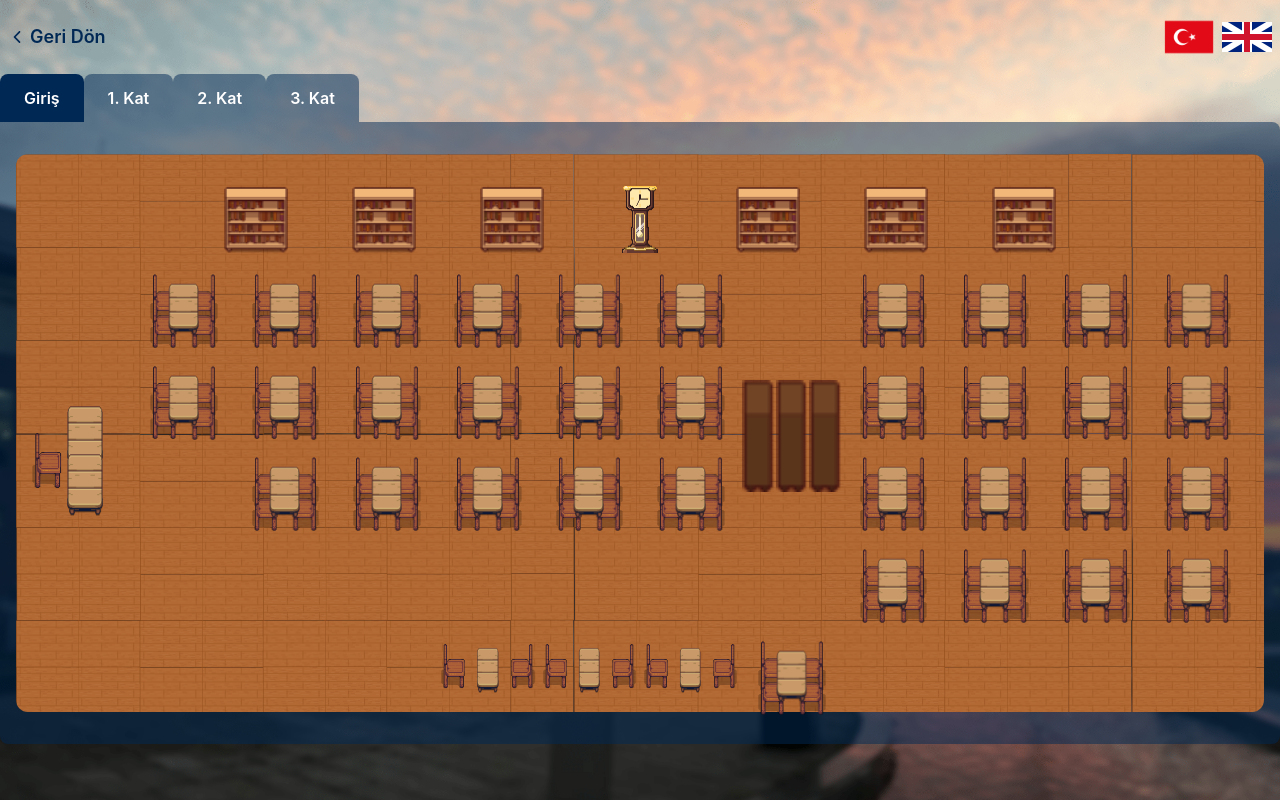
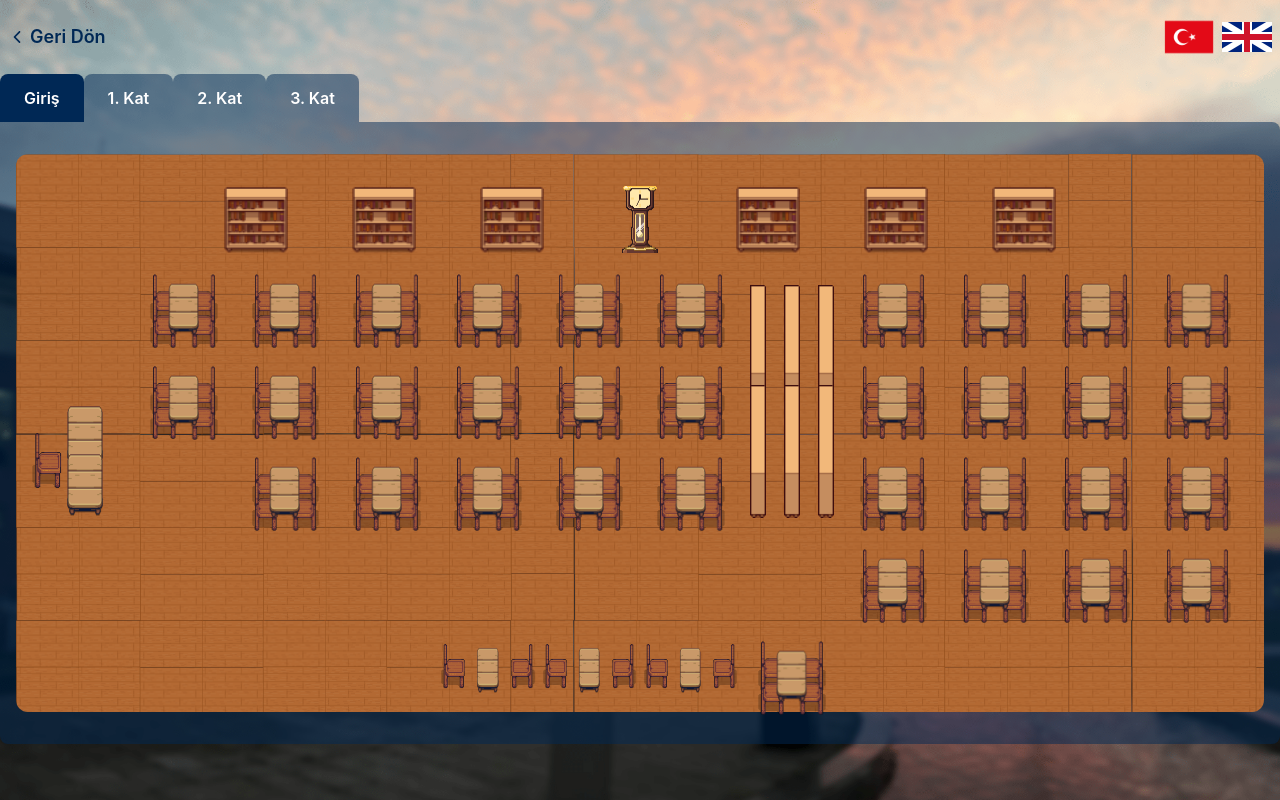
Before and after one commit to rsemihkoca/ITUMIK_frontend, a React (Create React App) app: page /floors/0 in a window 1280 px wide. Built offline with nearby package versions, Linux system fonts and the light colour scheme.

Commit message:
updated bookshelf side image

```diff
--- /dev/null
+++ b/src/components/Floor0.js
@@ -0,0 +1,81 @@
+import Table from "./table"
+import bookshelfFront from '../assets/icons/bookshelfLight.png'
+import bookshelfSide from '../assets/icons/bookshelfSide.png'
+import table from '../assets/icons/table.png'
+import chair from '../assets/icons/freeChair.svg'
+import clock from '../assets/gif/Saat.gif'
+
+export const Floor0 = () => {
+  return (
+    <div className="floor mx-4 rounded-xl pt-2 sm:pt-8  min-w-[200vw] sm:min-w-[1200px] my-8 sm:my-0">
+      <div className="flex justify-center gap-4 sm:gap-16">
+        <img src={bookshelfFront} className="sm:w-16 w-12 col-span-1 col-start-1 col-end-1 row-span-4" />
+        <img src={bookshelfFront} className="sm:w-16 w-12 col-span-1 col-start-1 col-end-1 row-span-4" />
+        <img src={bookshelfFront} className="sm:w-16 w-12 col-span-1 col-start-1 col-end-1 row-span-4" />
+        <img src={clock} className="sm:w-16 w-12 col-span-1 col-start-1 col-end-1 row-span-4" />
+        <img src={bookshelfFront} className="sm:w-16 w-12 col-span-1 col-start-1 col-end-1 row-span-4" />
+        <img src={bookshelfFront} className="sm:w-16 w-12 col-span-1 col-start-1 col-end-1 row-span-4" />
+        <img src={bookshelfFront} className="sm:w-16 w-12 col-span-1 col-start-1 col-end-1 row-span-4" />
+      </div>
+      <div className="h-full px-4 grid grid-cols-12 grid-rows-5  min-w-[200vw] sm:min-w-[1200px] ">
+        <div className="col-span-1 col-start-1 col-end-1 row-span-4 flex items-center">
+          <img src={chair} className="h-[67px] mt-12" />
+          <div className="relative">
+            <img src={table} className="" />
+            <img src={table} className="absolute top-12" />
+          </div>
+        </div>
+        <Table className='' />
+        <Table className='' />
+        <Table className='' />
+        <Table className='' />
+        <Table className='' />
+        <Table className='' />
+        <div className="flex justify-around items-center row-span-4">
+          <div className="flex-col h-full py-8 justify-start relative flex ">
+            <img src={bookshelfSide} className=" sm:w-4 " />
+            <img src={bookshelfSide} className=" translate-y-3/4 absolute sm:w-4 " />
+          </div>
+          <div className=" flex-col h-full py-8 justify-start relative flex">
+            <img src={bookshelfSide} className=" sm:w-4" />
+            <img src={bookshelfSide} className=" translate-y-3/4 absolute sm:w-4" />
+          </div>
+          <div className=" flex-col h-full py-8 justify-start relative hidden sm:flex">
+            <img src={bookshelfSide} className=" sm:w-4" />
+            <img src={bookshelfSide} className=" translate-y-3/4 absolute sm:w-4 " />
+          </div>
+        </div>
+        <Table className='' />
+        <Table className='' />
+        <Table className='' />
+        <Table className='' />
+        <Table className='' />
+        <Table className='' />
+        <Table className='' />
+        <Table className='' />
+        <Table className='' />
+        <Table className='' />
+        <Table className='' />
+        <Table className='' />
+        <Table className='' />
+        <Table className='' />
+        <Table className=' col-start-3' />
+        <Table className='' />
+        <Table className='' />
+        <Table className='' />
+        <Table className='' />
+        <Table className='' />
+        <Table className='' />
+        <Table className='' />
+        <Table className='' />
+        <Table className='col-start-9' />
+        <Table className='' />
+        <Table className='' />
+        <Table className='' />
+        <Table doubleChair className=' col-start-5' />
+        <Table doubleChair className='' />
+        <Table doubleChair className='' />
+        <Table className='' />
+      </div>
+    </div>)
+}
--- a/src/pages/Floors.js
+++ b/src/pages/Floors.js
@@ -1,14 +1,8 @@
 import { useParams } from "react-router-dom"
 import FloorsLayout from "../components/FloorLayout"
 import { useEffect, useState } from "react"
-import Table from "../components/table"
-import bookshelfFront from '../assets/icons/bookshelfLight.png'
-import library from '../assets/icons/bookshelf.png'
-import table from '../assets/icons/table.png'
-import chair from '../assets/icons/freeChair.svg'
-import clock from '../assets/gif/Saat.gif'
 import { useTranslation } from "react-i18next"
-import mobileLibrary from '../assets/icons/mobileLibrary.svg'
+import { Floor0 } from "../components/Floor0"
 export const Floors = () => {
 
   const params = useParams()
@@ -21,72 +15,7 @@ export const Floors = () => {
   return (
     <FloorsLayout>
       {floor === 0 &&
-        <div className="floor mx-4 rounded-xl pt-2 sm:pt-8  min-w-[200vw] sm:min-w-[1200px] my-8 sm:my-0">
-          <div className="flex justify-center gap-4 sm:gap-16">
-            <img src={bookshelfFront} className="sm:w-16 w-12 col-span-1 col-start-1 col-end-1 row-span-4" />
-            <img src={bookshelfFront} className="sm:w-16 w-12 col-span-1 col-start-1 col-end-1 row-span-4" />
-            <img src={bookshelfFront} className="sm:w-16 w-12 col-span-1 col-start-1 col-end-1 row-span-4" />
-            <img src={clock} className="sm:w-16 w-12 col-span-1 col-start-1 col-end-1 row-span-4" />
-            <img src={bookshelfFront} className="sm:w-16 w-12 col-span-1 col-start-1 col-end-1 row-span-4" />
-            <img src={bookshelfFront} className="sm:w-16 w-12 col-span-1 col-start-1 col-end-1 row-span-4" />
-            <img src={bookshelfFront} className="sm:w-16 w-12 col-span-1 col-start-1 col-end-1 row-span-4" />
-          </div>
-          <div className="h-full px-4 grid grid-cols-12 grid-rows-5  min-w-[200vw] sm:min-w-[1200px] ">
-            <div className="col-span-1 col-start-1 col-end-1 row-span-4 flex items-center">
-              <img src={chair} className="h-[67px] mt-12" />
-              <div className="relative">
-                <img src={table} className="" />
-                <img src={table} className="absolute top-12" />
-              </div>
-            </div>
-            <Table className='' />
-            <Table className='' />
-            <Table className='' />
-            <Table className='' />
-            <Table className='' />
-            <Table className='' />
-            <div className="flex justify-around items-center row-span-4">
-              <img src={library} className="hidden h-28 sm:block" />
-              <img src={library} className="hidden h-28 sm:block" />
-              <img src={library} className=" h-28 sm:block" />
-            </div>
-            <Table className='' />
-            <Table className='' />
-            <Table className='' />
-            <Table className='' />
-            <Table className='' />
-            <Table className='' />
-            <Table className='' />
-            <Table className='' />
-            <Table className='' />
-            <Table className='' />
-            <Table className='' />
-            <Table className='' />
-            <Table className='' />
-            <Table className='' />
-            <Table className=' col-start-3' />
-            <Table className='' />
-            <Table className='' />
-            <Table className='' />
-            <Table className='' />
-            <Table className='' />
-            <Table className='' />
-            <Table className='' />
-            <Table className='' />
-            <Table className='col-start-9' />
-            <Table className='' />
-            <Table className='' />
-            <Table className='' />
-            <Table doubleChair className=' col-start-5' />
-            <Table doubleChair className='' />
-            <Table doubleChair className='' />
-            <Table className='' />
-            {/* <div className="col-span-12 relative row-span-1 my-auto mx-auto">
-              <img src={window} className="" />
-              <p className="top-1/2 left-1/2 transform -translate-x-1/2 -translate-y-1/2 absolute">{t('window')}</p>
-            </div> */}
-          </div>
-        </div>
+        <Floor0 />
       }
     </FloorsLayout>
   )
```
Also changed, not shown: src/assets/icons/bookshelfSide.png (added).
